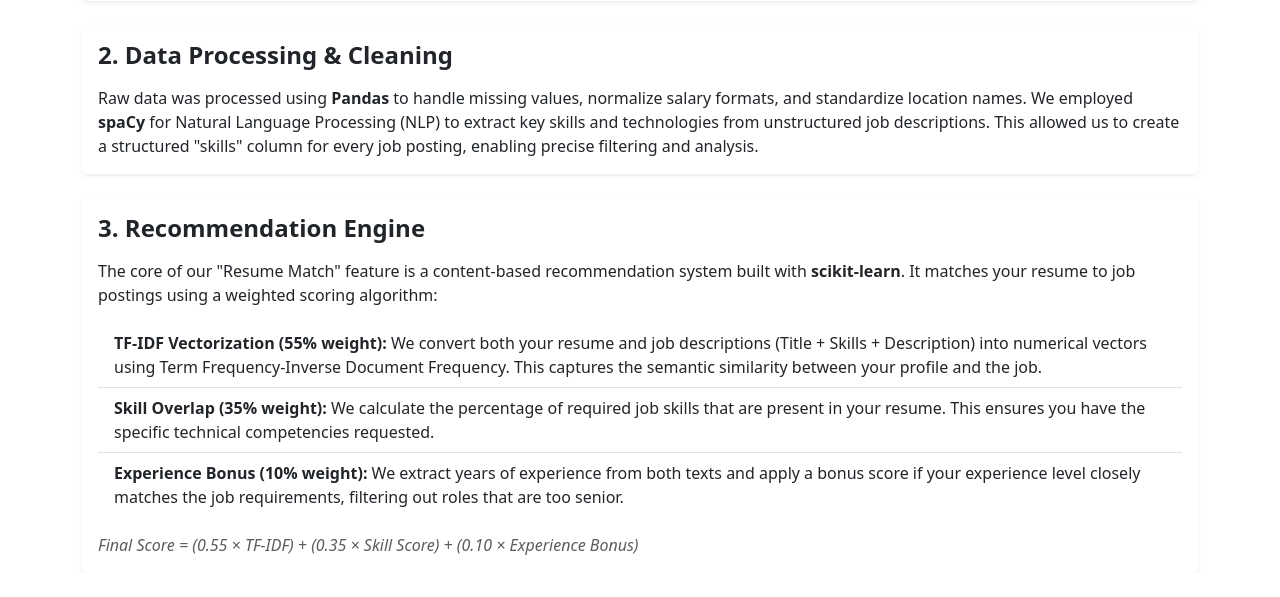
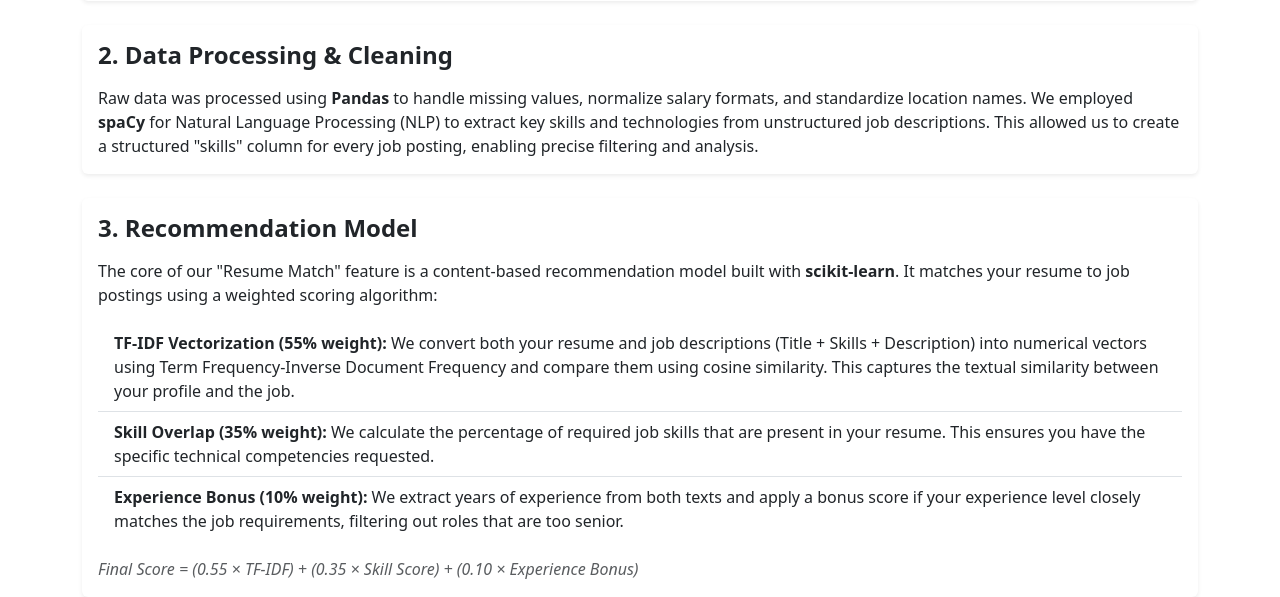
Before and after one commit to khfong26/Sta160-Group-Project, a Python web app: template src/website/templates/methodology.html in a window 1280 px wide. Shown: the part 418-1015 px from the top of the page. Before the commit the page ends 973 px from the top, so only its background shows below. Run offline with Jinja, Linux system fonts and the light colour scheme; the template is opened without the code that fills it, so the values that code supplies are empty; some libraries are stand-ins or nearby versions.

Commit message:
updated methodology description
- as title says

```diff
--- a/src/website/templates/methodology.html
+++ b/src/website/templates/methodology.html
@@ -40,17 +40,17 @@
   <div class="col-12">
     <div class="card shadow-sm border-0">
       <div class="card-body">
-        <h4 class="card-title fw-bold mb-3">3. Recommendation Engine</h4>
+        <h4 class="card-title fw-bold mb-3">3. Recommendation Model</h4>
         <p class="card-text">
-          The core of our "Resume Match" feature is a content-based recommendation system built with
+          The core of our "Resume Match" feature is a content-based recommendation model built with
           <strong>scikit-learn</strong>.
           It matches your resume to job postings using a weighted scoring algorithm:
         </p>
         <ul class="list-group list-group-flush mb-3">
           <li class="list-group-item">
             <strong>TF-IDF Vectorization (55% weight):</strong> We convert both your resume and job descriptions (Title
-            + Skills + Description) into numerical vectors using Term Frequency-Inverse Document Frequency. This
-            captures the semantic similarity between your profile and the job.
+            + Skills + Description) into numerical vectors using Term Frequency-Inverse Document Frequency and compare them using cosine similarity. This
+            captures the textual similarity between your profile and the job.
           </li>
           <li class="list-group-item">
             <strong>Skill Overlap (35% weight):</strong> We calculate the percentage of required job skills that are
```
